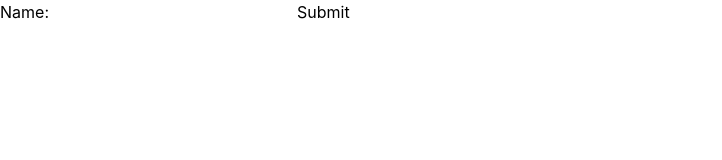
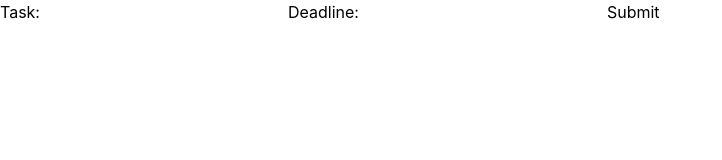
Before and after one commit to Valllerian/New-App, a React (Create React App) app: page / in a window 1280 px wide. Shown: the top 160 px of the page, without its empty margins (0-722 px from the left). Built offline with nearby package versions, Linux system fonts and the light colour scheme.

Commit message:
added form with the task\deadline field and set states for those

```diff
--- a/src/Components/NewTodoForm/NewTodoForm.jsx
+++ b/src/Components/NewTodoForm/NewTodoForm.jsx
@@ -1,15 +1,40 @@
-import React from "react";
+import React, { useState } from "react";
 import Todo from "../Todo/Todo";
 
 const NewTodoForm = () => {
+  const [task, setTask] = useState("");
+  const [deadline, setDeadline] = useState("");
+  const [taskArray, setTaskArray] = useState([]);
   // this component should render a form with one text input for the task to be created.
   // When this form is submitted, a new Todo component should be created;
+
+  const handleSubmit = (e) => {
+    e.preventDefault();
+    alert("A task was submitted: " + task.value + "\n" + "Deadline: " + deadline.value);
+    setTask("");
+    setDeadline("");
+  };
+
+  const handleChangeTask = (e) => {
+    e.preventDefault();
+    setTask({value: e.target.value})
+  }
+
+  const handleChangeDeadline = (e) => {
+    e.preventDefault();
+    setDeadline({value: e.target.value})
+  }
+
   return (
     <div>
-      <form>
+      <form onSubmit={(e) => handleSubmit(e)}>
         <label>
-          Name:
-          <input type="text" name="name" />
+          Task:
+          <input type="text" name="task" value={task.value} onChange={(e) => handleChangeTask(e)}/>
+        </label>
+        <label>
+          Deadline:
+          <input type="text" name="deadline" value={deadline.value} onChange={(e) => handleChangeDeadline(e)}/>
         </label>
         <input type="submit" value="Submit" />
       </form>
```
